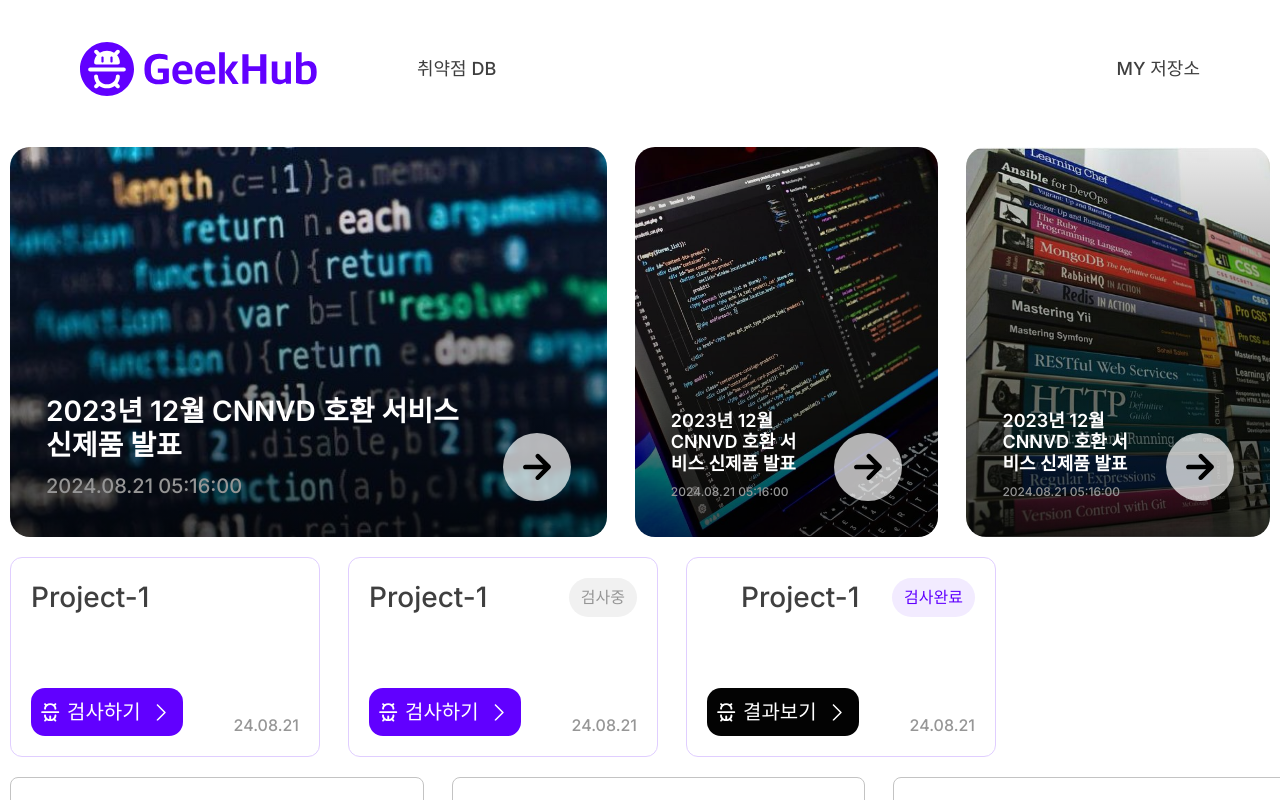
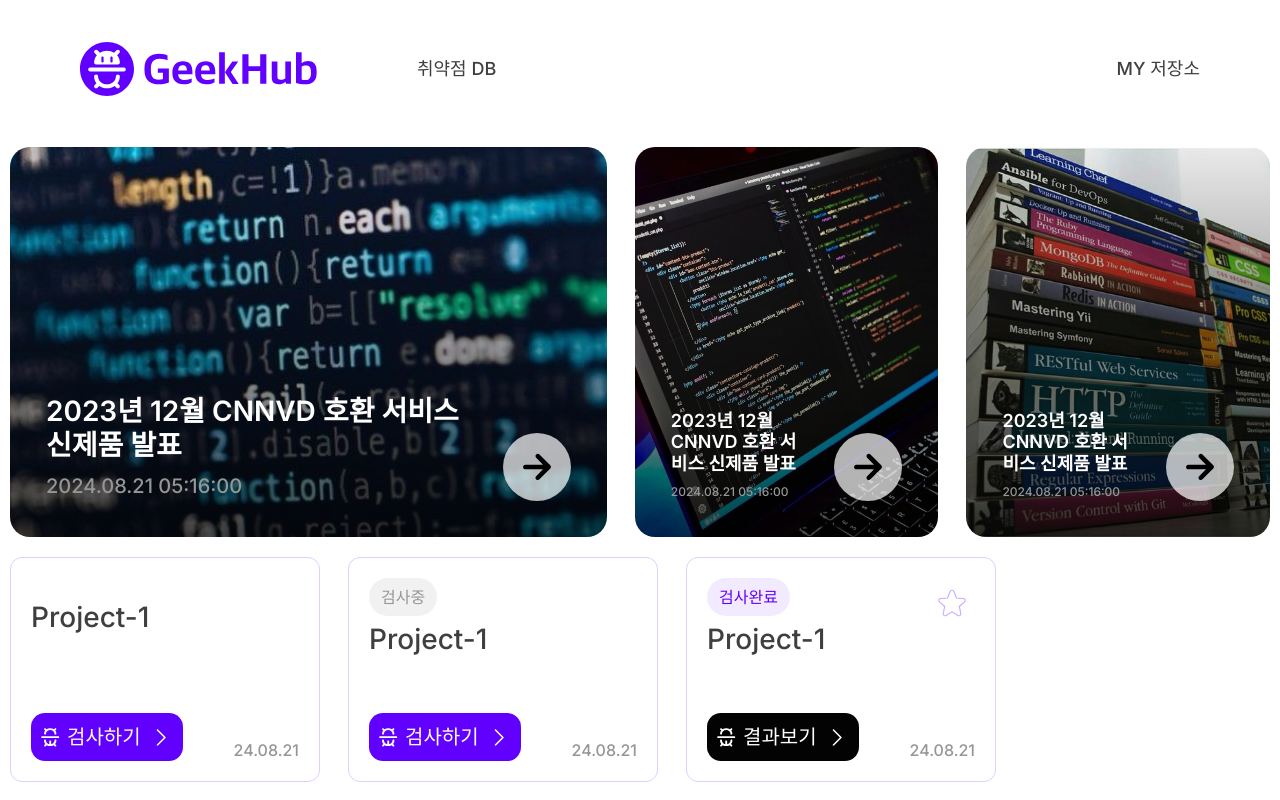
Before and after one commit to sockki/flawDetector, a Next.js app: page /min in a window 1280 px wide. Shown: the top 800 px of the page. Built offline with nearby package versions, Linux system fonts and the light colour scheme.

Commit message:
Fix: DetectFileCard 북마크 위치 변경 반영

```diff
--- a/src/components/LibraryCard/DetectFileCard.tsx
+++ b/src/components/LibraryCard/DetectFileCard.tsx
@@ -43,15 +43,19 @@ export default function DetectFileCard({ title, label, date, isBookmarked }: Det
   };
 
   return (
-    <div className="group relative flex h-[20rem] w-[31rem] cursor-pointer flex-col justify-between rounded-[1.2rem] border-[0.1rem] border-primary-100 p-[2rem]">
-      <div className="flex justify-between">
-        <div className="flex h-[3.9rem] items-center gap-[0.8rem]">
-          {isBookmark && <DetectFileCardStar className="fill-primary-200" />}
-          <span className="text-[2.8rem] font-medium leading-[3.9rem] text-gray-black">
-            {title}
-          </span>
-        </div>
-
+    <div className="group relative flex h-[22.5rem] w-[31rem] cursor-pointer flex-col justify-between rounded-[1.2rem] border-[0.1rem] border-primary-100 p-[2rem]">
+      <div
+        onClick={onClickBookmark}
+        className="absolute right-[2rem] flex h-[4.8rem] w-[4.8rem] items-center justify-center rounded-[1.2rem] group-hover:border-[0.2rem] group-hover:border-primary-200"
+      >
+        <DetectFileCardStar
+          className={twMerge(
+            'ml-[0.15rem] mt-[0.15rem] h-[2.8rem] w-[2.8rem] group-hover:stroke-primary-200 group-hover:stroke-1',
+            isBookmark ? 'fill-primary-200 stroke-primary-200 stroke-1' : '',
+          )}
+        />
+      </div>
+      <div className="flex flex-col gap-[0.4rem]">
         <label
           className={twMerge(
             'w-fit rounded-full px-[1.2rem] py-[0.8rem] text-[1.6rem] font-medium leading-[2.24rem]',
@@ -60,6 +64,11 @@ export default function DetectFileCard({ title, label, date, isBookmarked }: Det
         >
           {labelText(label)}
         </label>
+        <div className="flex h-[3.9rem] items-center gap-[0.8rem]">
+          <span className="text-[2.8rem] font-medium leading-[3.9rem] text-gray-black">
+            {title}
+          </span>
+        </div>
       </div>
       <div className="flex items-end justify-between">
         <button
@@ -75,20 +84,9 @@ export default function DetectFileCard({ title, label, date, isBookmarked }: Det
           </span>
           <DetectFileCardArrowIcon />
         </button>
-        <span className="text-[1.6rem] font-medium leading-[2.24rem] text-gray-default group-hover:hidden">
+        <span className="text-[1.6rem] font-medium leading-[2.24rem] text-gray-default">
           {format(date, 'yy.MM.dd')}
         </span>
-        <div
-          onClick={onClickBookmark}
-          className="hidden h-[4.8rem] w-[4.8rem] items-center justify-center rounded-[1.2rem] border-[0.2rem] border-primary-200 group-hover:flex"
-        >
-          <DetectFileCardStar
-            className={twMerge(
-              'ml-[0.15rem] mt-[0.15rem] h-[2.8rem] w-[2.8rem] stroke-primary-200 stroke-1',
-              isBookmark ? 'fill-primary-200 hover:fill-none' : 'hover:fill-primary-200',
-            )}
-          />
-        </div>
       </div>
     </div>
   );
```
